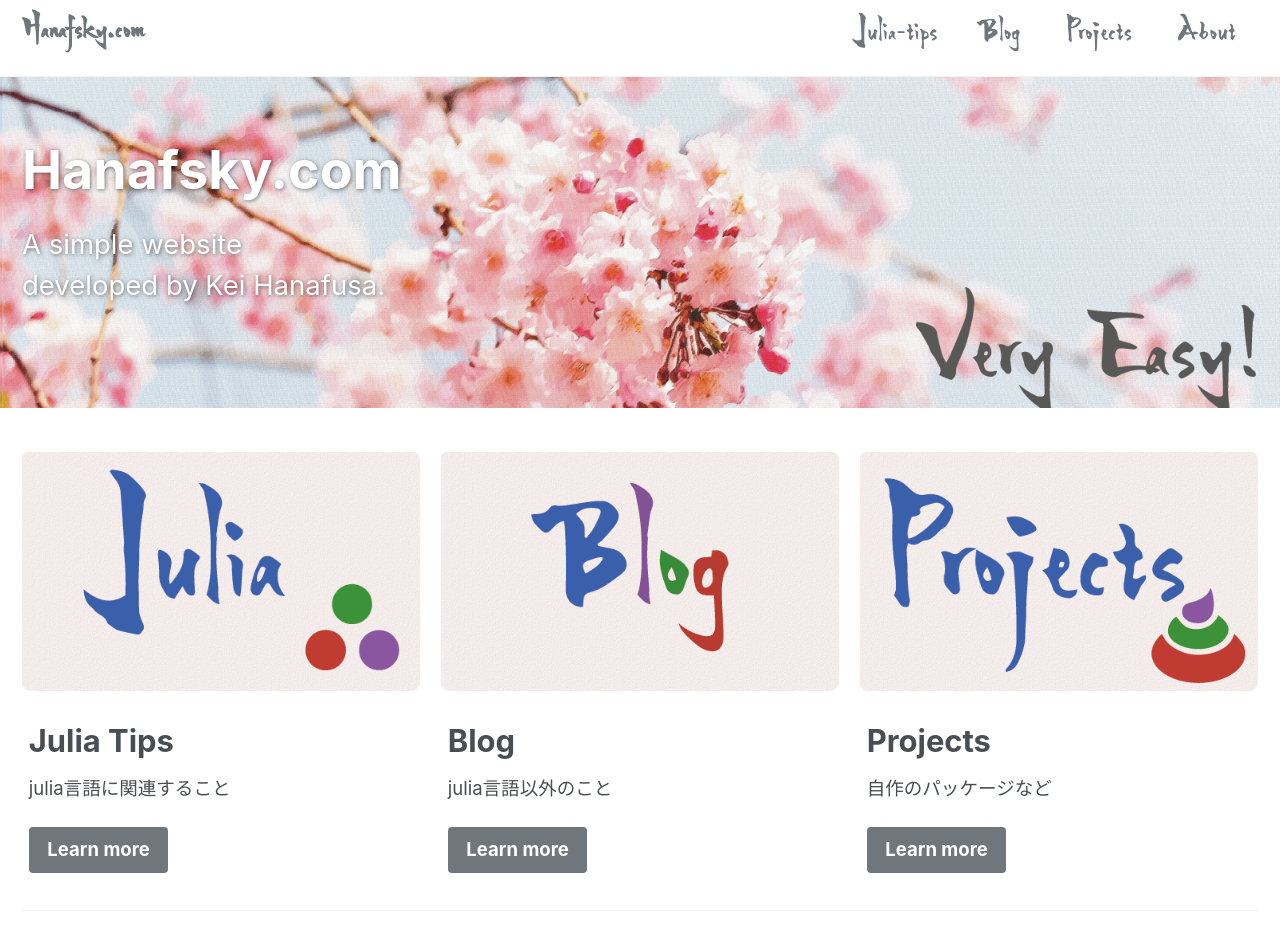
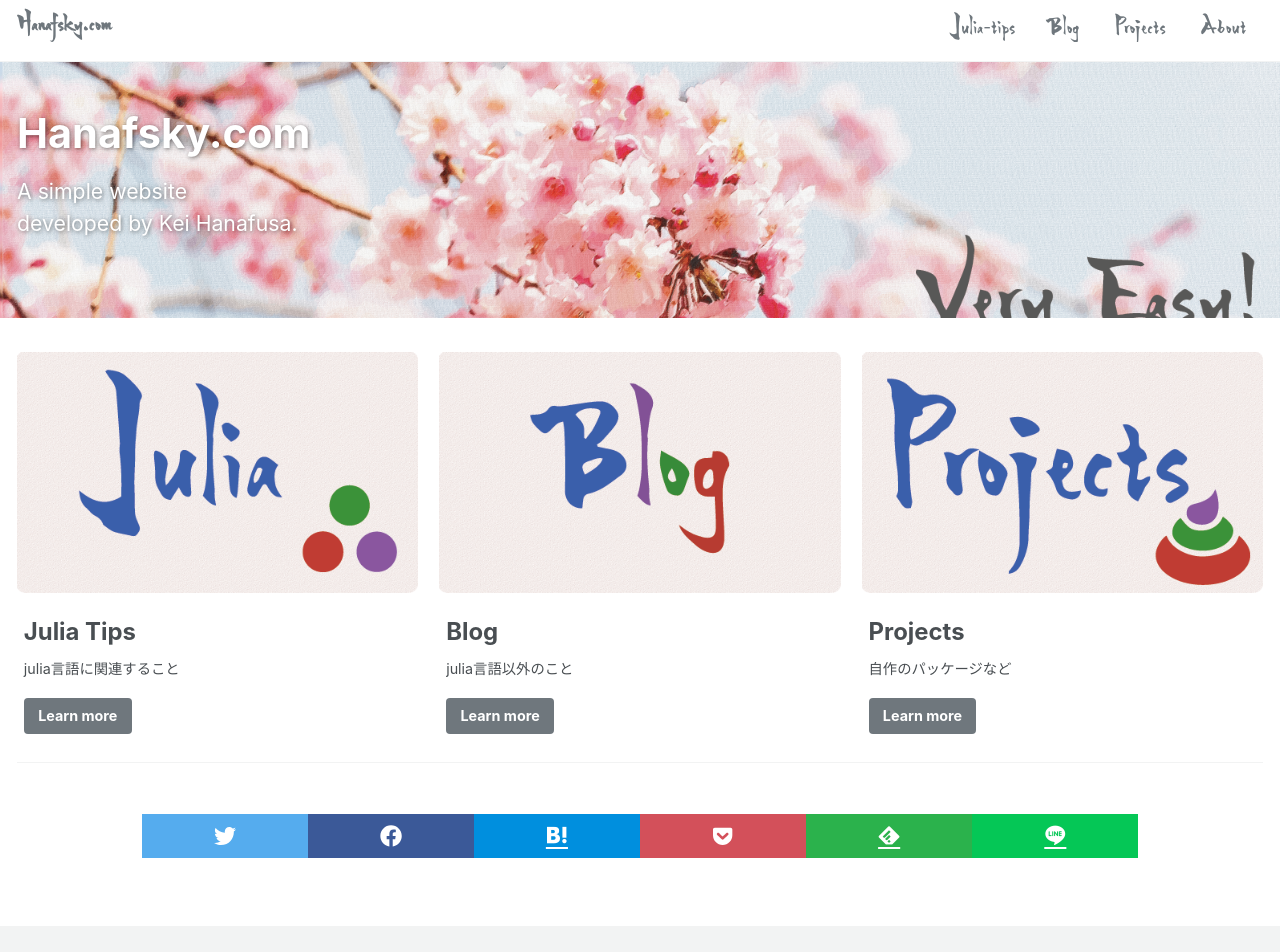
Before and after one commit to hanafsky/hanafsky.github.io, a plain HTML site: page index.html in a window 1280 px wide. Shown: the top 952 px of the page. Drawn offline with Linux system fonts and the light colour scheme.

Commit message:
Deploying to gh-pages from  @ d2a2499f6ccb3c67841071847d8d2d1fd05200ce 🚀

```diff
--- a/index.html
+++ b/index.html
@@ -15,6 +15,7 @@
     </script>
     <!-- For all browsers -->
     <link rel="stylesheet" href="/css/minimal-mistakes.css">
+    <link rel="stylesheet" href="/css/franklin.css">
     <link rel="icon" href="assets/favicon.ico">
 
     <!--[if IE ]>
@@ -118,6 +119,28 @@
       </section>
     </article>
 
+    <!-- シェアボタン -->
+<div class="sns-container top">
+  <div class="sns-box b-twitter">
+    <a href="https://twitter.com/share?url=https://hanafsky.com/&via=HanafusaKei&related=HanafusaKei"
+    target="_blank" rel="nofollow"><i class="fab fa-twitter"></i></a></div>
+  <div class="sns-box b-facebook">
+    <a href="http://www.facebook.com/share.php?u=https://hanafsky.com/"
+    target="_blank" rel="nofollow"><i class="fab fa-facebook"></i></a></div>
+  <div class="sns-box b-hatena">
+    <a href="http://b.hatena.ne.jp/add?mode=confirm&url=http://hanafsky.com/"
+    target="_blank" rel="nofollow"><span class="icon-hatena"></span></a></div>
+  <div class="sns-box b-pocket">
+    <a href="http://getpocket.com/edit?url=https://hanafsky.com/"
+    rel="nofollow" target="_blank"><i class="fab fa-get-pocket"></i></a></div>
+  <div class="sns-box b-feedly">
+    <a href="http://feedly.com/i/subscription/feed/https://hanafsky.com/feed"
+    rel="nofollow" target="_blank"><span class="icon-feedly"></i></a></div>
+  <div class="sns-box b-line">
+    <a href='https://social-plugins.line.me/lineit/share?url=https://hanafsky.com/'
+    target='blank' rel="nofollow"><span class="icon-line"></span></a></div>
+</div>
+<!-- シェアボタン -->
     <!-- CONTENT ENDS HERE -->
 
       </div> <!-- closure of main -->
```
Also changed, not shown: tips/preprocess1/index.html (+3 -3 lines), tips/savgol/index.html (+2 -2 lines), assets/tips/franklin/code/output/figplot.svg, assets/tips/savgol/code/output/savgol.svg, assets/tips/savgol/code/output/savgol1.svg, assets/tips/savgol/code/output/savgol2.svg, assets/tips/savgol/code/output/savgol3.svg, 7 other files.
